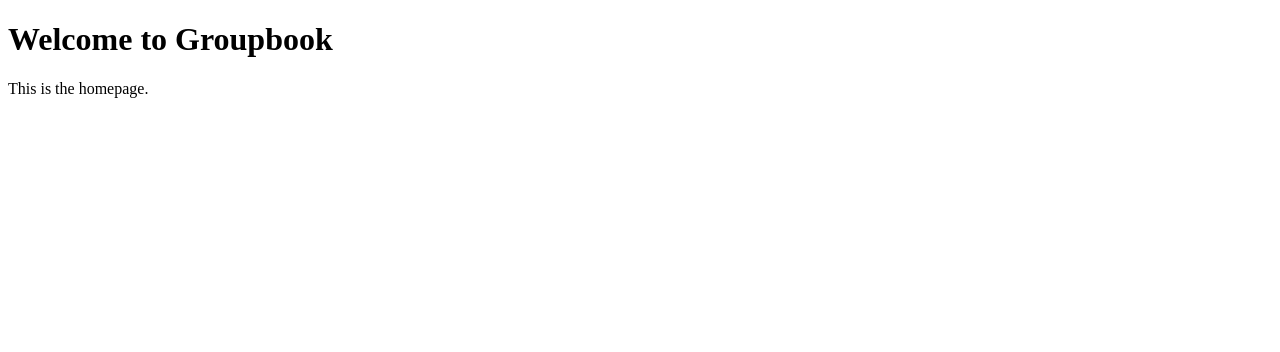
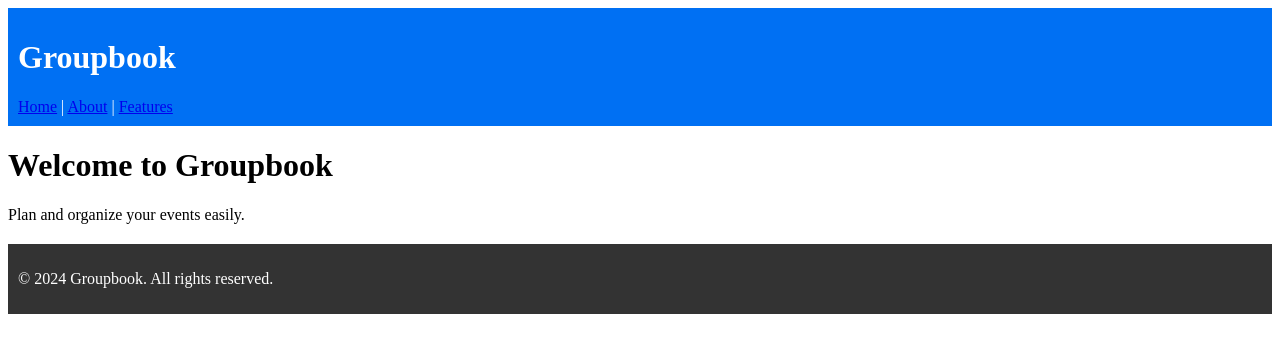
Before and after one commit to Groupbook-AI/gb-frontend, a Next.js app: page / in a window 1280 px wide. Shown: the top 352 px of the page. Built offline with nearby package versions, Linux system fonts and the light colour scheme.

Commit message:
Update index.js

```diff
--- a/pages/index.js
+++ b/pages/index.js
@@ -1,8 +1,10 @@
+import Layout from "../components/Layout";
+
 export default function Home() {
     return (
-        <div>
+        <Layout>
             <h1>Welcome to Groupbook</h1>
-            <p>This is the homepage.</p>
-        </div>
+            <p>Plan and organize your events easily.</p>
+        </Layout>
     );
 }
```
